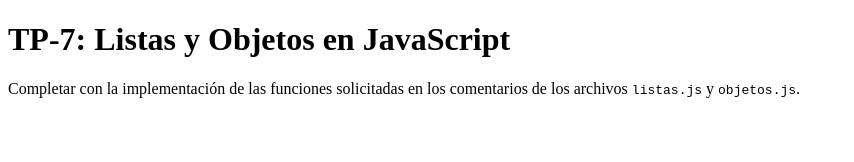
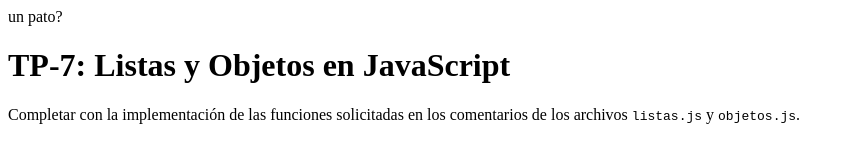
Before and after one commit to foxcraftYT/plataformas-moviles-entregas, a plain HTML site: page tp-7/index.html in a window 1280 px wide. Shown: the whole page, without its empty margins (0-854 px from the left). Drawn offline with Linux system fonts and the light colour scheme.

Commit message:
un pato?

```diff
--- a/tp-7/index.html
+++ b/tp-7/index.html
@@ -7,6 +7,7 @@
 	<title>TP-7: Listas y Objetos en JavaScript</title>
 </head>
 <body>
+    un pato?
     <h1>TP-7: Listas y Objetos en JavaScript</h1>
     <p>Completar con la implementación de las funciones solicitadas en los comentarios de los archivos <code>listas.js</code> y <code>objetos.js</code>.</p>
     <script src="listas.js"></script>
```
